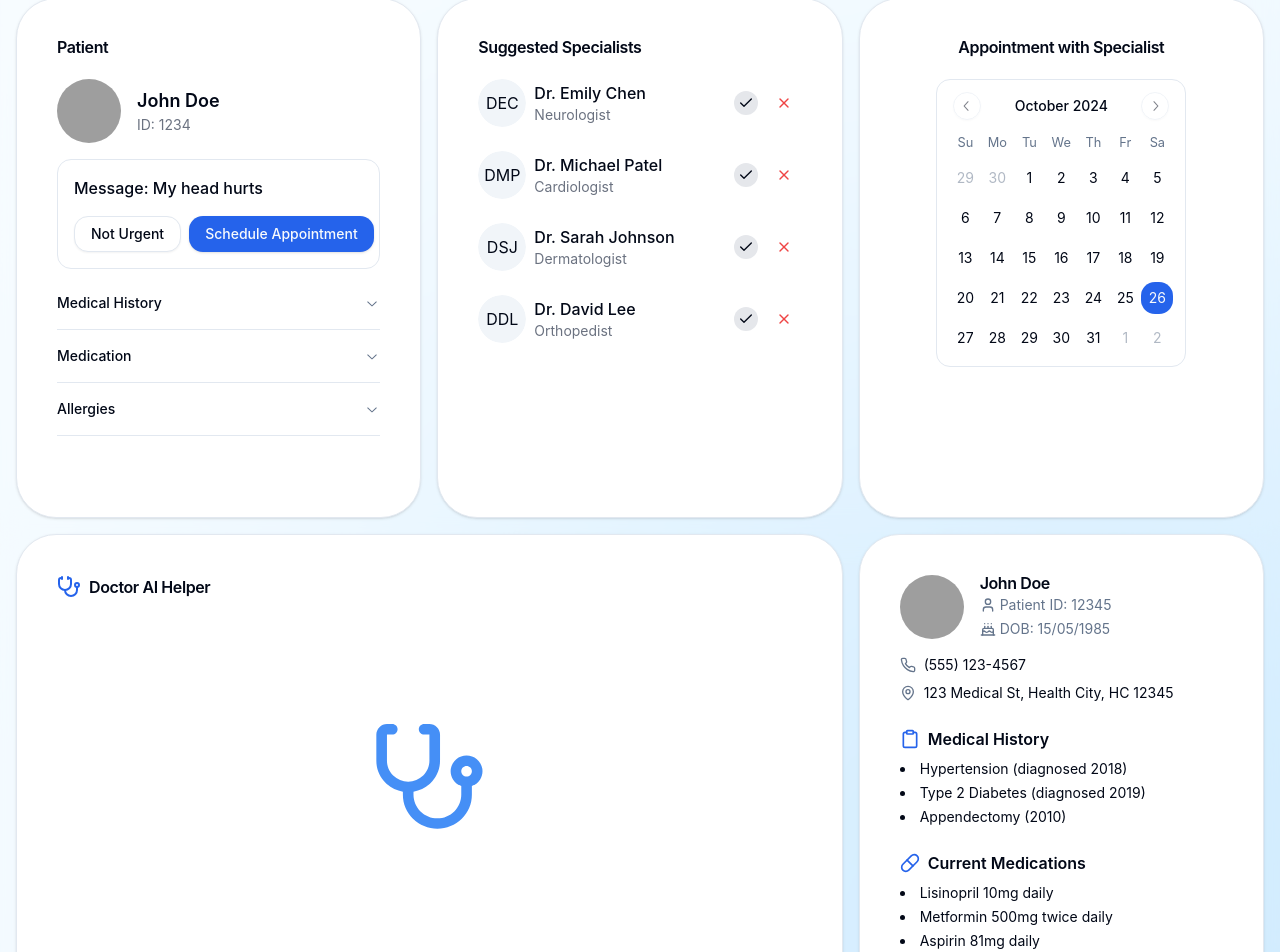
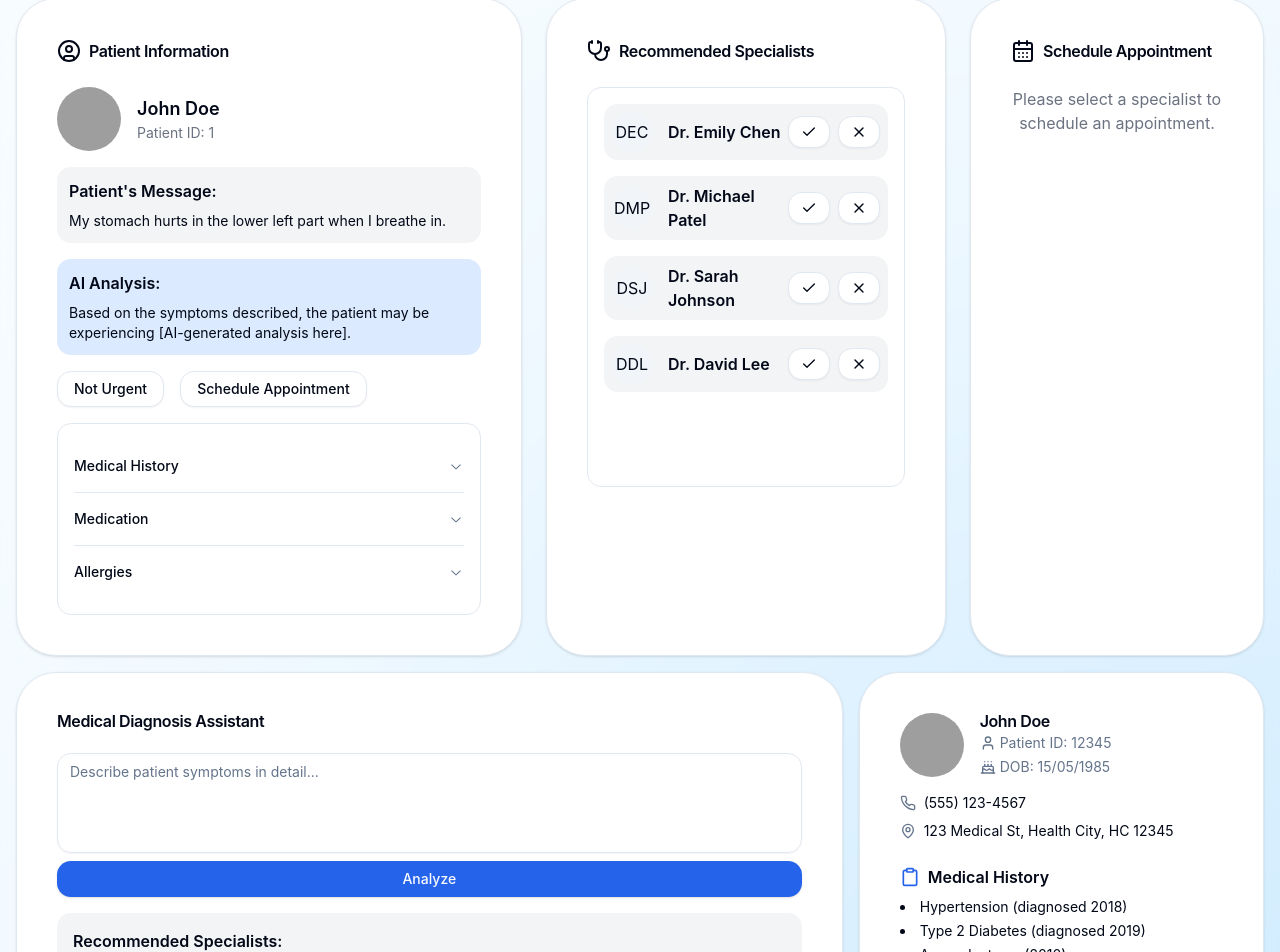
Before and after one commit to Flypr/faithbase-hackathon, a React (Vite) app in the folder faithbase/: page /doctor in a window 1280 px wide. Shown: the part 234-1186 px from the top of the page. Built offline with nearby package versions, Linux system fonts and the light colour scheme; grey boxes are pictures that could not be loaded.

Commit message:
Updated design for Doctor dashboard

```diff
--- a/faithbase/src/DoctorApp.jsx
+++ b/faithbase/src/DoctorApp.jsx
@@ -2,7 +2,8 @@ import Header from './components/Header';
 import Footer from './components/Footer';
 import MainDashboard from './components/MainDashboard';
 import UserInfo from './components/UserInfo';
-import DoctorRecommendationsCard from './components/DoctorRecomendationsCard';
+// import DoctorRecommendationsCard from './components/DoctorRecomendationsCard';
+import MedicalAssistant from './components/MedicalAssistant';
 
 function DoctorApp() {
 	return (
@@ -11,7 +12,8 @@ function DoctorApp() {
 			<MainDashboard />
 			<div className="bg-white bg-opacity-65 backdrop-blur-md px-4">
 				<div className="grid grid-cols-12 gap-4">
-					<DoctorRecommendationsCard role="Doctor" />
+					{/* <DoctorRecommendationsCard role="Doctor" /> */}
+					<MedicalAssistant />
 					<UserInfo />
 				</div>
 				<Footer />
--- a/faithbase/src/components/MainDashboard.jsx
+++ b/faithbase/src/components/MainDashboard.jsx
@@ -10,42 +10,46 @@ import {
 	AccordionItem,
 	AccordionTrigger,
 } from '@/components/ui/accordion';
-import { RadioGroup, RadioGroupItem } from '@/components/ui/radio-group';
-import { ChevronLeft, ChevronRight, Check, X } from 'lucide-react';
+import {
+	ChevronLeft,
+	ChevronRight,
+	Check,
+	X,
+	Stethoscope,
+	CalendarDays,
+	UserCircle,
+} from 'lucide-react';
 
 const users = [
 	{
-		id: 1234,
+		id: 1,
 		name: 'John Doe',
 		avatar: '/placeholder.svg?height=50&width=50',
-		message: 'My head hurts',
-		notification: true,
+		problem: 'My stomach hurts in the lower left part when I breathe in.',
 	},
 	{
-		id: 2345,
+		id: 2,
 		name: 'Jane Smith',
 		avatar: '/placeholder.svg?height=50&width=50',
-		message: 'Feeling dizzy',
-		notification: true,
+		problem: "I've been experiencing frequent headaches and dizziness.",
 	},
 	{
-		id: 3456,
+		id: 3,
 		name: 'Bob Johnson',
 		avatar: '/placeholder.svg?height=50&width=50',
-		message: 'Sore throat',
-		notification: true,
+		problem: 'My knee has been swollen and painful for the past week.',
 	},
 	{
-		id: 4567,
+		id: 4,
 		name: 'Alice Brown',
 		avatar: '/placeholder.svg?height=50&width=50',
-		message: 'Back pain',
+		problem: "I've been having trouble sleeping and feel anxious all the time.",
 	},
 	{
-		id: 5678,
-		name: 'Jane Doe',
+		id: 5,
+		name: 'Charlie Davis',
 		avatar: '/placeholder.svg?height=50&width=50',
-		message: 'My head hurts',
+		problem: "I've developed a rash on my arms and it's very itchy.",
 	},
 ];
 
@@ -59,6 +63,7 @@ const specialists = [
 export default function MainDashboard() {
 	const [selectedUser, setSelectedUser] = useState(users[0]);
 	const [selectedSpecialist, setSelectedSpecialist] = useState(null);
+	const [urgency, setUrgency] = useState(null);
 	const [date, setDate] = useState(new Date());
 
 	return (
@@ -115,13 +120,17 @@ export default function MainDashboard() {
 				</Button>
 			</div>
 
-			<div className="grid grid-cols-12 gap-4 pt-8 pb-4 bg-white bg-opacity-65 backdrop-blur-md px-4">
-				<Card className="col-span-4">
+			<div className="grid grid-cols-12 gap-6 pt-8 pb-4 bg-white bg-opacity-65 backdrop-blur-md px-4">
+				{/* Patient Information Card */}
+				<Card className="col-span-5">
 					<CardHeader>
-						<CardTitle>Patient</CardTitle>
+						<CardTitle className="flex items-center space-x-2">
+							<UserCircle className="h-6 w-6" />
+							<span>Patient Information</span>
+						</CardTitle>
 					</CardHeader>
-					<CardContent>
-						<div className="flex items-center space-x-4 mb-4">
+					<CardContent className="space-y-4">
+						<div className="flex items-center space-x-4">
 							<Avatar className="h-16 w-16">
 								<AvatarImage
 									src={selectedUser.avatar}
@@ -136,55 +145,57 @@ export default function MainDashboard() {
 							</Avatar>
 							<div>
 								<h3 className="font-semibold text-lg">{selectedUser.name}</h3>
-								<p className="text-sm text-gray-500">ID: {selectedUser.id}</p>
+								<p className="text-sm text-gray-500">
+									Patient ID: {selectedUser.id}
+								</p>
 							</div>
 						</div>
-						<Card className="rounded-md shadow-none my-2">
-							<CardContent className="p-4 space-y-4">
-								<p className="font-medium">Message: {selectedUser.message}</p>
-								<div className="flex space-x-2">
+						<div className="bg-gray-100 p-3 rounded-md">
+							<h4 className="font-semibold mb-2">Patient&apos;s Message:</h4>
+							<p className="text-sm">{selectedUser.problem}</p>
+						</div>
+						<div className="bg-blue-100 p-3 rounded-md">
+							<h4 className="font-semibold mb-2">AI Analysis:</h4>
+							<p className="text-sm">
+								Based on the symptoms described, the patient may be experiencing
+								[AI-generated analysis here].
+							</p>
+						</div>
+						<div className="flex space-x-4">
 							<Button
-										variant="outline"
-										className="flex-1"
+								variant={urgency === 'not-urgent' ? 'default' : 'outline'}
+								onClick={() => setUrgency('not-urgent')}
 							>
 								Not Urgent
 							</Button>
-									<Button className="flex-1">Schedule Appointment</Button>
+							<Button
+								variant={urgency === 'schedule' ? 'default' : 'outline'}
+								onClick={() => setUrgency('schedule')}
+							>
+								Schedule Appointment
+							</Button>
 						</div>
-							</CardContent>
-						</Card>
-						<ScrollArea className="h-[200px]">
+						<ScrollArea className="h-48 w-full rounded-md border p-4">
 							<Accordion
 								type="single"
 								collapsible
-								className="w-full"
 							>
 								<AccordionItem value="medical-history">
 									<AccordionTrigger>Medical History</AccordionTrigger>
 									<AccordionContent>
-										<ul className="list-disc list-inside">
-											<li>Hypertension (diagnosed 2018)</li>
-											<li>Appendectomy (2015)</li>
-											<li>Allergic to penicillin</li>
-										</ul>
+										[Patient&apos;s medical history details here]
 									</AccordionContent>
 								</AccordionItem>
 								<AccordionItem value="medication">
 									<AccordionTrigger>Medication</AccordionTrigger>
 									<AccordionContent>
-										<ul className="list-disc list-inside">
-											<li>Lisinopril 10mg daily</li>
-											<li>Metformin 500mg twice daily</li>
-											<li>Aspirin 81mg daily</li>
-										</ul>
+										[Patient&apos;s current medications here]
 									</AccordionContent>
 								</AccordionItem>
 								<AccordionItem value="allergies">
 									<AccordionTrigger>Allergies</AccordionTrigger>
 									<AccordionContent>
-										<ul className="list-disc list-inside">
-											<li>Penicillin</li>
-										</ul>
+										[Patient&apos;s allergies here]
 									</AccordionContent>
 								</AccordionItem>
 							</Accordion>
@@ -192,22 +203,28 @@ export default function MainDashboard() {
 					</CardContent>
 				</Card>
 
+				{/* Recommended Specialists Card */}
 				<Card className="col-span-4">
 					<CardHeader>
-						<CardTitle>Suggested Specialists</CardTitle>
+						<CardTitle className="flex items-center space-x-2">
+							<Stethoscope className="h-6 w-6" />
+							<span>Recommended Specialists</span>
+						</CardTitle>
 					</CardHeader>
 					<CardContent>
-						<RadioGroup
-							value={selectedSpecialist || ''}
-							onValueChange={setSelectedSpecialist}
-						>
+						<ScrollArea className="h-[400px] w-full rounded-md border">
+							<div className="p-4 space-y-4">
 								{specialists.map((specialist) => (
 									<div
 										key={specialist.id}
-									className="flex items-center justify-between space-x-2 mb-4"
+										className="flex items-center justify-between p-2 bg-gray-100 rounded-md"
 									>
-									<div className="flex items-center space-x-2">
-										<Avatar className="h-12 w-12">
+										<div className="flex items-center space-x-4">
+											<Avatar>
+												<AvatarImage
+													src={specialist.avatar}
+													alt={specialist.name}
+												/>
 												<AvatarFallback>
 													{specialist.name
 														.split(' ')
@@ -216,32 +233,27 @@ export default function MainDashboard() {
 												</AvatarFallback>
 											</Avatar>
 											<div>
-											<p className="font-medium">{specialist.name}</p>
+												<p className="font-semibold">{specialist.name}</p>
 												<p className="text-sm text-gray-500">
-												{specialist.specialization}
+													{specialist.specialty}
 												</p>
 											</div>
 										</div>
-									<div className="flex items-center space-x-2">
-										<RadioGroupItem
-											value={specialist.id.toString()}
-											id={`specialist-${specialist.id}`}
-											className="sr-only"
-										/>
-										<label
-											htmlFor={`specialist-${specialist.id}`}
-											className={`cursor-pointer p-1 rounded-full ${
-												selectedSpecialist === specialist.id.toString()
-													? 'bg-green-500 text-white'
-													: 'bg-gray-200'
-											}`}
+										<div className="flex space-x-2">
+											<Button
+												size="sm"
+												variant={
+													selectedSpecialist === specialist.id
+														? 'default'
+														: 'outline'
+												}
+												onClick={() => setSelectedSpecialist(specialist.id)}
 											>
 												<Check className="h-4 w-4" />
-										</label>
+											</Button>
 											<Button
-											variant="ghost"
-											size="icon"
-											className="text-red-500 hover:text-red-600"
+												size="sm"
+												variant="outline"
 												onClick={() => setSelectedSpecialist(null)}
 											>
 												<X className="h-4 w-4" />
@@ -249,31 +261,46 @@ export default function MainDashboard() {
 										</div>
 									</div>
 								))}
-						</RadioGroup>
+							</div>
+						</ScrollArea>
 					</CardContent>
 				</Card>
 
-				<Card className="col-span-4">
+				{/* Appointment Scheduling Card */}
+				<Card className="col-span-3">
 					<CardHeader>
-						<CardTitle className="text-center">
-							Appointment with Specialist
+						<CardTitle className="flex items-center space-x-2">
+							<CalendarDays className="h-6 w-6" />
+							<span>Schedule Appointment</span>
 						</CardTitle>
 					</CardHeader>
-					<CardContent className="flex flex-col items-center">
+					<CardContent>
+						{selectedSpecialist ? (
+							<>
+								<div className="mb-4">
+									<h3 className="font-semibold mb-2">Selected Specialist:</h3>
+									<p>
+										{specialists.find((s) => s.id === selectedSpecialist)?.name}
+									</p>
+									<p className="text-sm text-gray-500">
+										{
+											specialists.find((s) => s.id === selectedSpecialist)
+												?.specialty
+										}
+									</p>
+								</div>
+								<div className="flex flex-col items-start">
 									<Calendar
 										mode="single"
 										selected={date}
 										onSelect={setDate}
 										className="rounded-md border"
 									/>
-						{selectedSpecialist && (
-							<p className="mt-4 text-center text-sm text-gray-500">
-								Appointment with{' '}
-								{
-									specialists.find(
-										(s) => s.id.toString() === selectedSpecialist
-									)?.name
-								}
+								</div>
+							</>
+						) : (
+							<p className="text-center text-gray-500">
+								Please select a specialist to schedule an appointment.
 							</p>
 						)}
 					</CardContent>
--- /dev/null
+++ b/faithbase/src/components/MedicalAssistant.jsx
@@ -0,0 +1,145 @@
+import { useState, useRef, useEffect } from 'react';
+import { Card, CardContent, CardHeader, CardTitle } from '@/components/ui/card';
+import { Textarea } from '@/components/ui/textarea';
+import { Button } from '@/components/ui/button';
+import { ScrollArea } from '@/components/ui/scroll-area';
+import {
+	Accordion,
+	AccordionContent,
+	AccordionItem,
+	AccordionTrigger,
+} from '@/components/ui/accordion';
+import { Avatar, AvatarFallback, AvatarImage } from '@/components/ui/avatar';
+
+export default function MedicalAssistant() {
+	const [prompt, setPrompt] = useState('');
+	const [problem, setProblem] = useState('');
+	const [doctors, setDoctors] = useState([]);
+	const textareaRef = useRef(null);
+
+	useEffect(() => {
+		if (textareaRef.current) {
+			textareaRef.current.style.height = 'auto';
+			textareaRef.current.style.height =
+				textareaRef.current.scrollHeight + 'px';
+		}
+	}, [prompt]);
+
+	const handleSubmit = (e) => {
+		e.preventDefault();
+		// Simulating API call and response
+		setTimeout(() => {
+			setProblem(
+				'Potential migraine headaches with associated visual disturbances and nausea'
+			);
+			setDoctors([
+				{
+					id: '1',
+					name: 'Dr. Emily Chen',
+					specialty: 'Neurologist',
+					experience: '15 years',
+					education: 'MD from Johns Hopkins University',
+					avatar: '/placeholder.svg?height=50&width=50',
+				},
+				{
+					id: '2',
+					name: 'Dr. Michael Patel',
+					specialty: 'Headache Specialist',
+					experience: '10 years',
+					education: 'MD from Harvard Medical School',
+					avatar: '/placeholder.svg?height=50&width=50',
+				},
+				{
+					id: '3',
+					name: 'Dr. Sarah Johnson',
+					specialty: 'Pain Management',
+					experience: '12 years',
+					education: 'MD from Stanford University',
+					avatar: '/placeholder.svg?height=50&width=50',
+				},
+			]);
+		}, 1000);
+	};
+
+	return (
+		<Card className="w-full mx-auto col-span-8">
+			<CardHeader>
+				<CardTitle>Medical Diagnosis Assistant</CardTitle>
+			</CardHeader>
+			<CardContent className="space-y-4">
+				<form
+					onSubmit={handleSubmit}
+					className="space-y-2"
+				>
+					<Textarea
+						ref={textareaRef}
+						placeholder="Describe patient symptoms in detail..."
+						value={prompt}
+						onChange={(e) => setPrompt(e.target.value)}
+						className="min-h-[100px] resize-none overflow-hidden"
+					/>
+					<Button
+						type="submit"
+						className="w-full"
+					>
+						Analyze
+					</Button>
+				</form>
+				{problem && (
+					<div className="bg-yellow-100 p-3 rounded-md">
+						<h3 className="font-semibold">Identified Problem:</h3>
+						<p>{problem}</p>
+					</div>
+				)}
+				<div className="bg-gray-100 p-4 rounded-md">
+					<h3 className="font-semibold mb-2">Recommended Specialists:</h3>
+					<ScrollArea className="h-64 w-full rounded-md border">
+						<div className="p-4 space-y-4">
+							{doctors.map((doctor) => (
+								<Accordion
+									key={doctor.id}
+									type="single"
+									collapsible
+									className="bg-white rounded-md"
+								>
+									<AccordionItem value={doctor.id}>
+										<AccordionTrigger className="px-4 py-2 hover:bg-gray-50">
+											<div className="flex items-center space-x-4">
+												<Avatar>
+													<AvatarImage
+														src={doctor.avatar}
+														alt={doctor.name}
+													/>
+													<AvatarFallback>
+														{doctor.name
+															.split(' ')
+															.map((n) => n[0])
+															.join('')}
+													</AvatarFallback>
+												</Avatar>
+												<div className="text-left">
+													<p className="font-medium">{doctor.name}</p>
+													<p className="text-sm text-gray-500">
+														{doctor.specialty}
+													</p>
+												</div>
+											</div>
+										</AccordionTrigger>
+										<AccordionContent className="px-4 py-2">
+											<p>
+												<strong>Experience:</strong> {doctor.experience}
+											</p>
+											<p>
+												<strong>Education:</strong> {doctor.education}
+											</p>
+										</AccordionContent>
+									</AccordionItem>
+								</Accordion>
+							))}
+						</div>
+					</ScrollArea>
+				</div>
+			</CardContent>
+		</Card>
+	);
+}
--- /dev/null
+++ b/faithbase/src/components/ui/textarea.jsx
@@ -0,0 +1,18 @@
+import * as React from "react"
+
+import { cn } from "@/lib/utils"
+
+const Textarea = React.forwardRef(({ className, ...props }, ref) => {
+  return (
+    (<textarea
+      className={cn(
+        "flex min-h-[60px] w-full rounded-md border border-input bg-transparent px-3 py-2 text-sm shadow-sm placeholder:text-muted-foreground focus-visible:outline-none focus-visible:ring-1 focus-visible:ring-ring disabled:cursor-not-allowed disabled:opacity-50",
+        className
+      )}
+      ref={ref}
+      {...props} />)
+  );
+})
+Textarea.displayName = "Textarea"
+
+export { Textarea }
```
Also changed, not shown: faithbase/src/components/DoctorRecomendationsCard.jsx (+64 -51 lines). Lines whose indentation alone changed are shown as unchanged.
